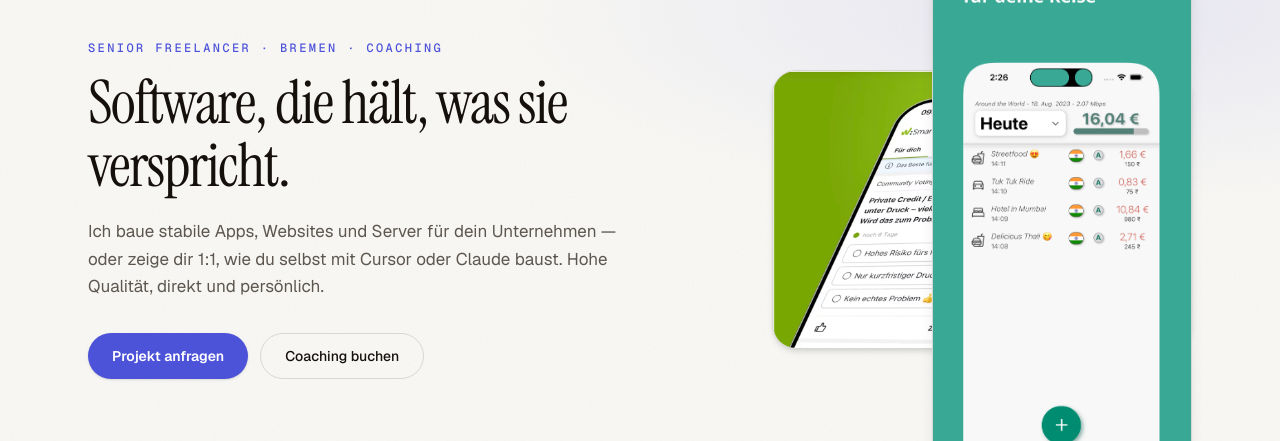
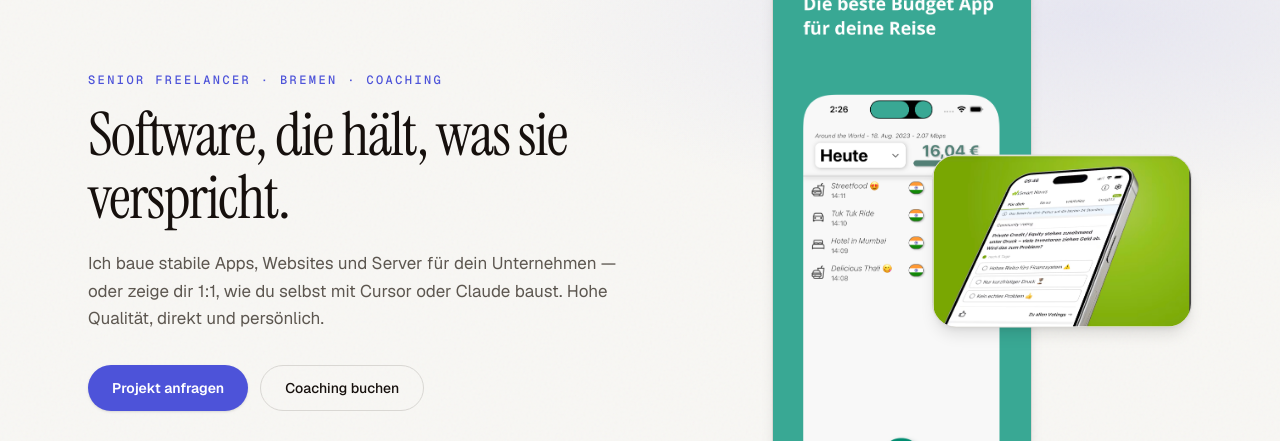
Before and after one commit to HaDuve/Portfolio, a Next.js app in the folder frontend/: page /de/ in a window 1280 px wide. Shown: the part 129-570 px from the top of the page. Built offline with nearby package versions, Linux system fonts and the light colour scheme; no server answers.

Commit message:
Refine hero spacing and swap proof-shot layering.
Increase top padding and put wikifolio in front on the right with Budget for Nomads behind on the left at matching size and offset.

```diff
--- a/frontend/src/components/Hero.tsx
+++ b/frontend/src/components/Hero.tsx
@@ -29,7 +29,7 @@ export function Hero({ profile, introDone, locale }: Props) {
       />
       <div className="grain pointer-events-none absolute inset-0" aria-hidden />
 
-      <div className="relative z-10 mx-auto grid max-w-6xl items-end gap-12 px-4 pb-16 pt-20 sm:px-6 sm:pb-24 sm:pt-24 lg:grid-cols-[1fr_minmax(280px,420px)] lg:items-center lg:gap-16 lg:pt-28">
+      <div className="relative z-10 mx-auto grid max-w-6xl items-end gap-12 px-4 pb-16 pt-24 sm:px-6 sm:pb-24 sm:pt-28 lg:grid-cols-[1fr_minmax(280px,420px)] lg:items-center lg:gap-16 lg:pt-36">
         <div className="min-w-0 max-w-[38rem]">
           <p className="font-mono text-xs font-medium uppercase tracking-[0.2em] text-accent">
             {copy.eyebrow}
@@ -94,14 +94,14 @@ export function Hero({ profile, introDone, locale }: Props) {
           </motion.div>
         </div>
 
-        <div className="relative mx-auto w-full max-w-[420px] lg:mx-0 lg:justify-self-end">
+        <div className="relative mx-auto w-full max-w-[420px] lg:mx-0 lg:min-h-[300px] lg:justify-self-end">
           {proofShots.map((shot) => (
             <figure
               key={shot.variant}
               className={
                 shot.variant === "phone"
-                  ? "relative z-10 mx-auto w-[min(70%,220px)] overflow-hidden rounded-[1.75rem] border border-border bg-card shadow-lg sm:w-[min(55%,240px)] lg:absolute lg:right-0 lg:top-1/2 lg:w-[min(68%,260px)] lg:-translate-y-1/2"
-                  : "relative mt-4 overflow-hidden rounded-xl border border-border bg-card shadow-md lg:relative lg:mt-0 lg:w-full"
+                  ? "relative z-0 mx-auto w-[min(70%,220px)] overflow-hidden rounded-[1.75rem] border border-border bg-card shadow-lg sm:w-[min(55%,240px)] lg:absolute lg:left-0 lg:top-1/2 lg:w-[min(68%,260px)] lg:-translate-y-1/2"
+                  : "relative z-10 mt-4 w-full overflow-hidden rounded-xl border border-border bg-card shadow-md lg:absolute lg:right-0 lg:top-1/2 lg:mt-0 lg:w-[min(68%,260px)] lg:-translate-y-1/2 lg:shadow-lg"
               }
             >
               <Image
@@ -110,7 +110,7 @@ export function Hero({ profile, introDone, locale }: Props) {
                 width={shot.width}
                 height={shot.height}
                 className="h-auto w-full object-cover"
-                priority={shot.variant === "phone"}
+                priority={shot.variant === "browser"}
               />
             </figure>
           ))}
```
